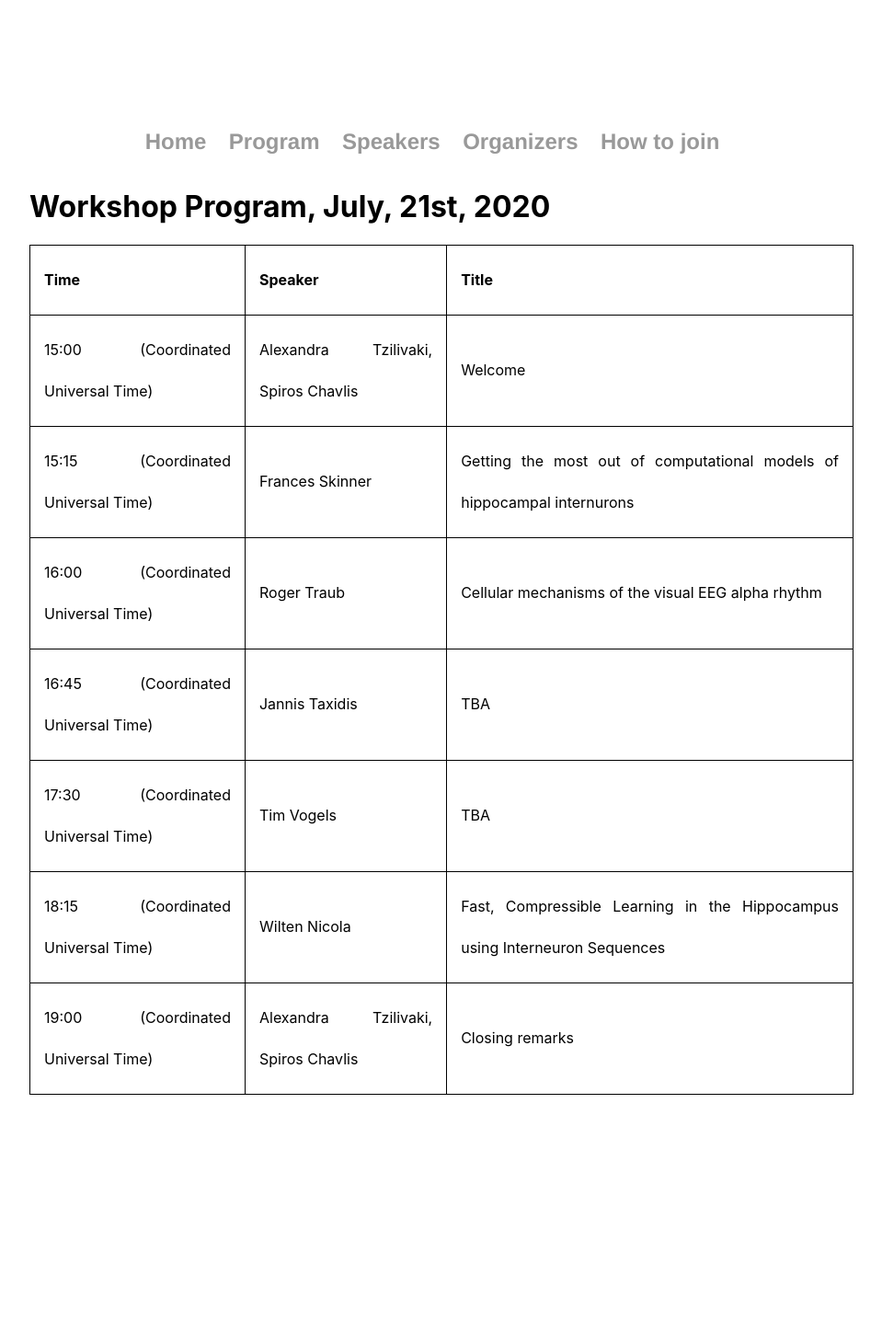
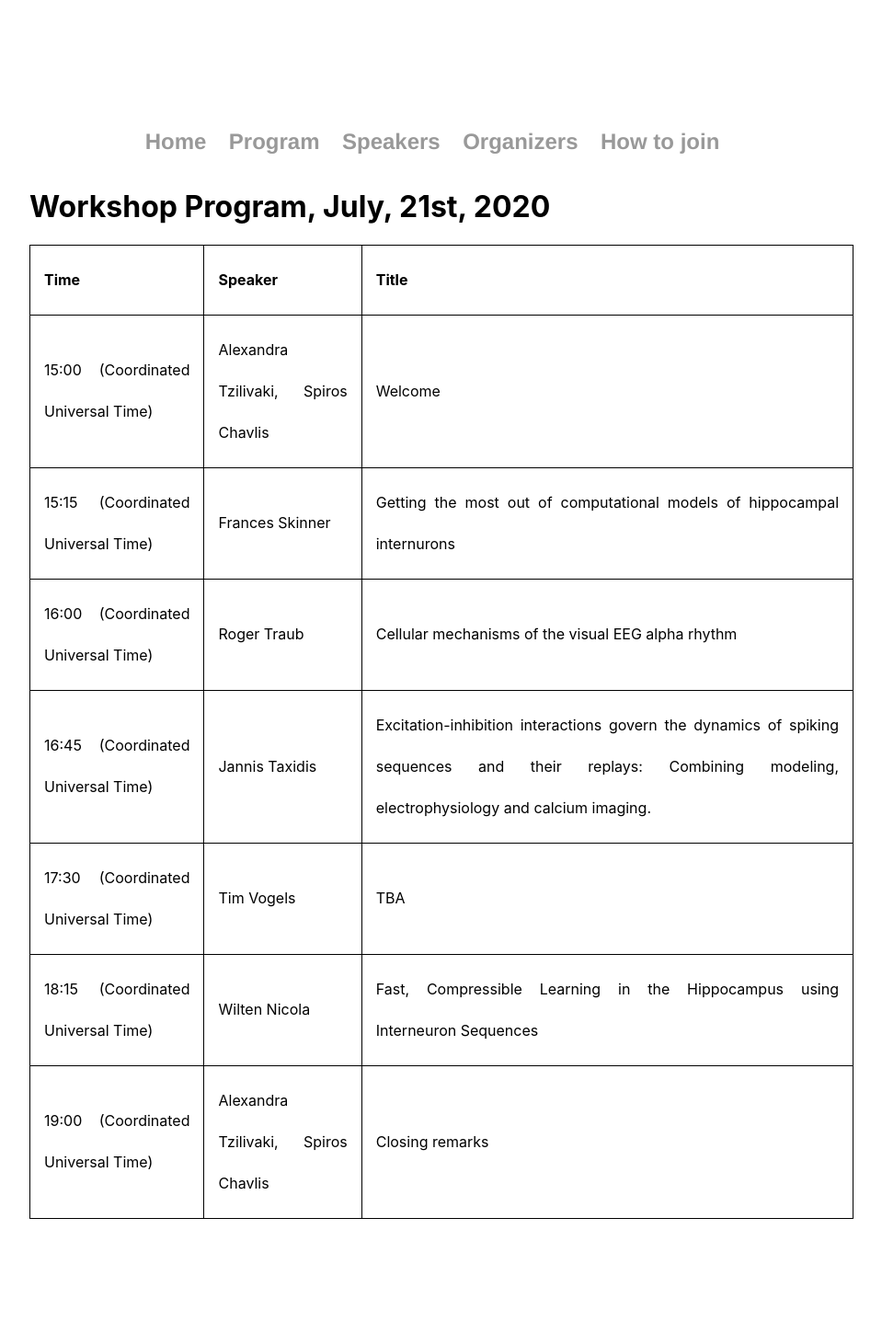
Before and after one commit to spirosChv/ocns2021interneurons, a Jekyll site: the page built from program/index.html, in a window 1280 px wide. Shown: the whole page at 92% size, without its empty margins (160-1119 px from the left). Built offline with Jekyll 4.4.1, drawn with Linux system fonts in a browser that asks for light colours; before the commit the page ends 1314 px from its top, so only the background shows below that.

Commit message:
Update index.html

```diff
--- a/program/index.html
+++ b/program/index.html
@@ -47,7 +47,8 @@ title: Workshop Program
   <tr>
     <td><script type="text/javascript">localize("7/21/2020 4:45:00 PM"); </script></td>
     <td>Jannis Taxidis</td>
-    <td>TBA</td>
+    <td>Excitation-inhibition interactions govern the dynamics of spiking
+	    sequences and their replays: Combining modeling, electrophysiology and calcium imaging.</td>
   </tr>
    <tr>
    <td><script type="text/javascript">localize("7/21/2020 5:30:00 PM"); </script></td>
```
